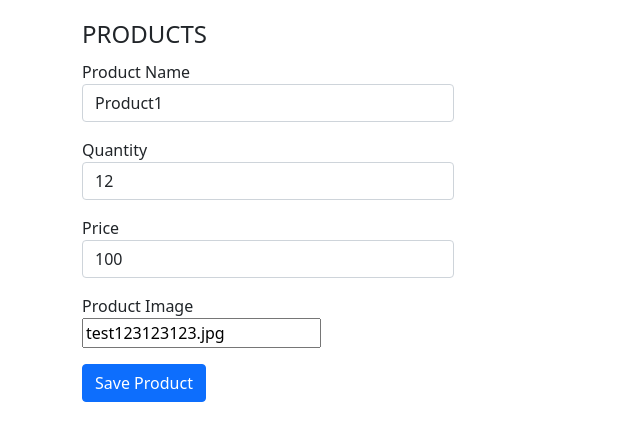
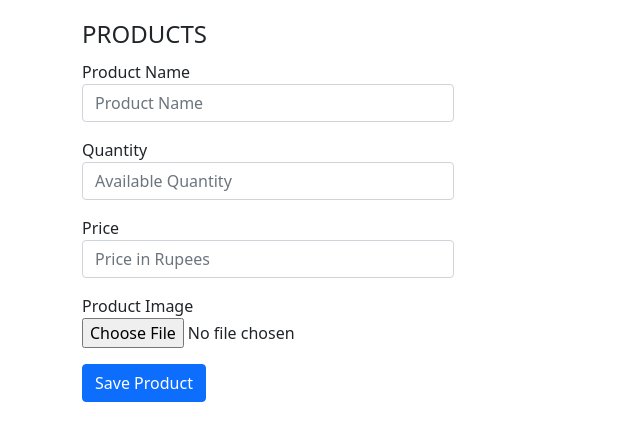
Before and after one commit to KishanMistry/my_django_app, a Django app: page /product in a window 1280 px wide. Shown: the part 56-497 px from the top of the page, without its empty margins (0-640 px from the left). Run offline with Django 4.2, Linux system fonts and the light colour scheme.

Commit message:
product_image_upload

```diff
--- a/home/models.py
+++ b/home/models.py
@@ -5,5 +5,5 @@ class Product(models.Model):
     product_name = models.CharField(max_length=122)
     available_quantity = models.CharField(max_length=10)
     price = models.FloatField(max_length=10)
-    image = models.CharField(max_length=255)
+    image = models.ImageField(upload_to='images')
     date = models.DateField()
--- a/home/views.py
+++ b/home/views.py
@@ -2,6 +2,8 @@
 from django.shortcuts import render, HttpResponse
 from home.models import Product
 from datetime import datetime
+from django.core.files.storage import FileSystemStorage
+
 # Create your views here.
 def index(request):
     context = { "variable" : "This is the variable" }
@@ -12,15 +14,23 @@ def about(request):
     return render(request, 'about.html')
 
 def product(request):
+    success = 0
     if request.method == "POST":
         product_name = request.POST.get('product_name')
         available_quantity = request.POST.get('available_quantity')
         price = request.POST.get('price')
-        image = request.POST.get('image')
+        file_url = ''
+        if request.FILES['image']:
+            image = request.FILES['image']
+            fss = FileSystemStorage()
+            file = fss.save(image.name, image)
+            file_url = fss.url(file)
         date = datetime.today()
-        product = Product(product_name = product_name, available_quantity = available_quantity, price = price, image = image, date = date)
-        product.save()
-    return render(request, 'product.html')
+        product = Product(product_name = product_name, available_quantity = available_quantity, price = price, image = file_url, date = date)
+        if product.save():
+            success = 1
+            return render(request, 'product.html', {'success': 1})
+    return render(request, 'product.html', {'success': success})
 
 def contact(request):
     return render(request, 'contact.html')
--- a/my_django_app/urls.py
+++ b/my_django_app/urls.py
@@ -16,6 +16,8 @@ Including another URLconf
 from unicodedata import name
 from django.contrib import admin
 from django.urls import path,include
+from django.conf import settings
+from django.conf.urls.static import static
 
 admin.site.site_header = "Python Web"
 admin.site.site_title = "Python Website"
@@ -24,4 +26,4 @@ admin.site.index_title = "Welcome to Python"
 urlpatterns = [
     path('admin/', admin.site.urls),
     path('', include('home.urls')),
-]
+] + static(settings.MEDIA_URL, document_root=settings.MEDIA_ROOT)
--- a/templates/product.html
+++ b/templates/product.html
@@ -5,17 +5,18 @@
 <div class="container my-3">
 <!------ Include the above in your HEAD tag ---------->
 
-  <form class="form-horizontal" method='post' action='' enctype= multipart/form-data>
+  <form class="form-horizontal" method='post' action='' enctype="multipart/form-data">
   <fieldset>
 
   <!-- Form Name -->
   <legend>PRODUCTS</legend>
     {% csrf_token %}
   <!-- Text input-->
+  {% if success == 1 %} <strong>Product added successfully!</strong>{% endif %}
   <div class="form-group my-3">
     <label class="col-md-4 control-label" for="product_name">Product Name</label>
     <div class="col-md-4">
-    <input id="product_name" name="product_name" placeholder="Product Name" class="form-control input-md" required="" type="text" value='Product1'>
+    <input id="product_name" name="product_name" placeholder="Product Name" class="form-control input-md" required="" type="text">
 
     </div>
   </div>
@@ -24,7 +25,7 @@
   <div class="form-group  my-3">
     <label class="col-md-4 control-label" for="available_quantity">Quantity</label>
     <div class="col-md-4">
-    <input id="available_quantity" name="available_quantity" placeholder="Available Quantity" class="form-control input-md" required="" type="text" value='12'>
+    <input id="available_quantity" name="available_quantity" placeholder="Available Quantity" class="form-control input-md" required="" type="number" >
 
     </div>
   </div>
@@ -32,7 +33,7 @@
   <div class="form-group  my-3">
     <label class="col-md-4 control-label" for="price">Price</label>
     <div class="col-md-4">
-    <input id="price" name="price" placeholder="Price in Rupees" class="form-control input-md" required="" type="text" value='100'>
+    <input id="price" name="price" placeholder="Price in Rupees" class="form-control input-md" required="" type="number" >
 
     </div>
   </div>
@@ -41,7 +42,7 @@
   <div class="form-group my-3">
     <label class="col-md-4 control-label" for="filebutton">Product Image</label>
     <div class="col-md-4">
-      <input id="image" name="image" class="input-file" type="text" value='test123123123.jpg'>
+      <input id="image" name="image" class="input-file" type="file" accept="image/*">
     </div>
   </div>
   <!-- Button -->
```
Also changed, not shown: my_django_app/settings.py (+7 -1 lines), db.sqlite3, media/WhatsApp Image 2022-01-12 at 11.18.51 AM.jpeg (added).
